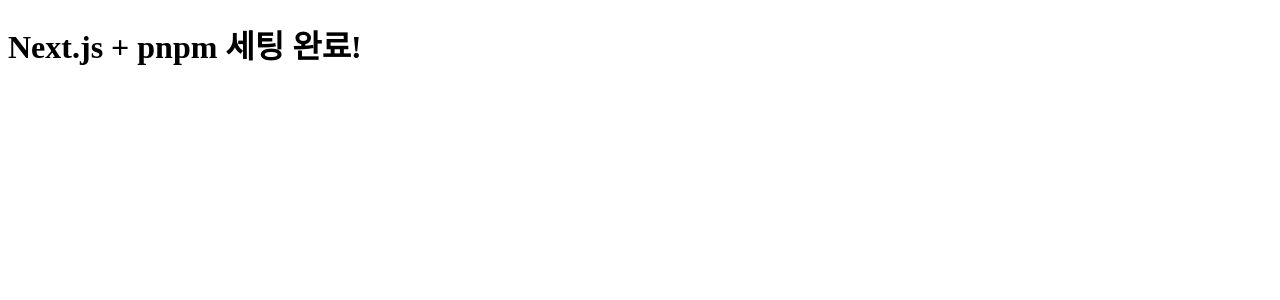
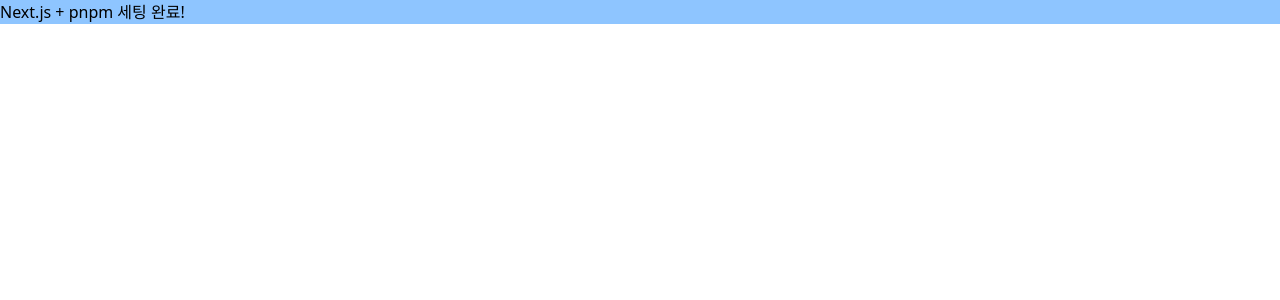
Before and after one commit to ChooHongWook/custom_next_blog, a Next.js app: page / in a window 1280 px wide. Shown: the top 300 px of the page. Built offline with nearby package versions, Linux system fonts and the light colour scheme.

Commit message:
feat: add Tailwind CSS configuration

```diff
--- a/app/layout.tsx
+++ b/app/layout.tsx
@@ -1,3 +1,5 @@
+import '@/style/globals.css';
+
 export const metadata = {
   title: 'My Page',
   description: 'Generated by Next.js',
--- a/app/page.tsx
+++ b/app/page.tsx
@@ -1,7 +1,7 @@
 export default function Home() {
   return (
     <div>
-      <h1>Next.js + pnpm 세팅 완료!</h1>
+      <h1 className="bg-blue-300">Next.js + pnpm 세팅 완료!</h1>
     </div>
   );
 }
--- a/package.json
+++ b/package.json
@@ -14,8 +14,11 @@
     "react-dom": "^19.1.0"
   },
   "devDependencies": {
+    "@tailwindcss/postcss": "^4.1.7",
     "@types/node": "22.15.21",
     "@types/react": "19.1.5",
+    "postcss": "^8.5.3",
+    "tailwindcss": "^4.1.7",
     "typescript": "5.8.3"
   }
 }
--- /dev/null
+++ b/postcss.config.mjs
@@ -0,0 +1,7 @@
+const config = {
+  plugins: ['@tailwindcss/postcss'],
+  tailwindcss: {},
+  autoprefixer: {},
+};
+
+export default config;
--- /dev/null
+++ b/src/style/globals.css
@@ -0,0 +1 @@
+@import 'tailwindcss';
--- /dev/null
+++ b/tailwind.config.ts
@@ -0,0 +1,11 @@
+import type { Config } from 'tailwindcss';
+
+const config: Config = {
+  content: ['./app/**/*.{js,ts,jsx,tsx}', './src/**/*.{js,ts,jsx,tsx}'],
+  theme: {
+    extend: {},
+  },
+  plugins: [],
+};
+
+export default config;
```
Also changed, not shown: tsconfig.json (+9 -17 lines).
